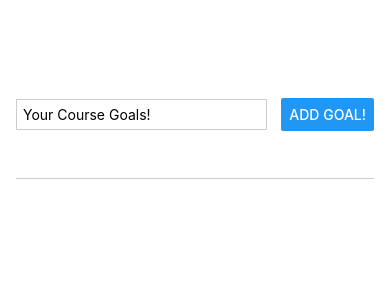
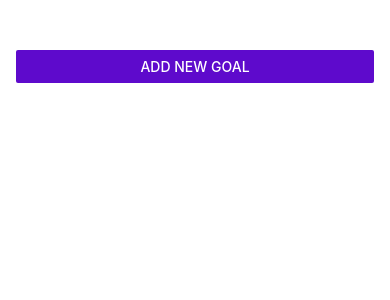
Before and after one commit to avikaldarolia/ToDo-List-ReactNative, a React Native app: screen / in a window 390 px wide. Shown: the top 300 px of the page. Built offline with nearby package versions, Linux system fonts and the light colour scheme.

Commit message:
Modal functionality added

```diff
--- a/App.js
+++ b/App.js
@@ -6,20 +6,30 @@ import GoalItem from './components/GoalItem';
 export default function App() {
 
   const [courseGoals, setCourseGoals] = useState([])
+  const [modalIsVisible, setModalIsVisible] = useState(false)
+
+  function startAddGoalHandler() {
+    setModalIsVisible(true)
+  }
+  function endGoalHandler() {
+    setModalIsVisible(false)
+  }
 
   function addGoalHandler(enteredGoalText) {
-    setCourseGoals((currentCourseGoals) => [...currentCourseGoals, { text: enteredGoalText, id: Math.random.toString() },])
+    setCourseGoals((currentCourseGoals) => [...currentCourseGoals, { text: enteredGoalText, id: Math.random.toString() }])
+    endGoalHandler();
   }
 
   function deleteGoalHandler(id) {
-    console.log("Delete");
-    setCourseGoals( (currentCourseGoals) => {
-      return currentCourseGoals.filter( (goal, index) => id !== index)
+    setCourseGoals((currentCourseGoals) => {
+      return currentCourseGoals.filter((goal, index) => id !== index)
     })
   }
   return (
     <View style={styles.appContainer}>
-      <GoalInput onAddGoal={addGoalHandler} />
+      <Button title='Add New Goal' color={'#5e0acc'} onPress={startAddGoalHandler} />
+      <GoalInput visible={modalIsVisible} onEndGoal={endGoalHandler} onAddGoal={addGoalHandler} />
+
       <View style={styles.goalsContainer}>
         <FlatList data={courseGoals} renderItem={(itemData) => {
           return (
--- a/components/GoalInput.js
+++ b/components/GoalInput.js
@@ -1,5 +1,5 @@
 import { useState } from "react"
-import { View, TextInput, Button, StyleSheet } from "react-native"
+import { View, TextInput, Button, StyleSheet, Modal } from "react-native"
 
 function GoalInput(props) {
     const [enteredGoalText, setEnteredGoalText] = useState('')
@@ -10,11 +10,23 @@ function GoalInput(props) {
         props.onAddGoal(enteredGoalText)
         setEnteredGoalText('')
     }
+    function endGoalHandler() {
+        props.onEndGoal()
+    }
     return (
-        <View style={styles.inputContainer}>
-            <TextInput style={styles.textInput} placeholder='Your Course Goals!' onChangeText={goalInputHandler} value={enteredGoalText} />
-            <Button title='Add Goal!' onPress={addGoalHandler} />
-        </View>
+        <Modal visible={props.visible} animationType={"slide"}>
+            <View style={styles.inputContainer}>
+                <TextInput style={styles.textInput} placeholder='Your Course Goals!' onChangeText={goalInputHandler} value={enteredGoalText} />
+                <View style={styles.buttonContainer}>
+                    <View style={styles.button}>
+                        <Button title='Add Goal!' onPress={addGoalHandler} />
+                    </View>
+                    <View style={styles.button}>
+                        <Button title="Cancel" onPress={endGoalHandler} />
+                    </View>
+                </View>
+            </View>
+        </Modal>
     )
 }
 
@@ -23,18 +35,25 @@ export default GoalInput
 const styles = StyleSheet.create({
     inputContainer: {
         flex: 1,
-        flexDirection: "row",
-        justifyContent: "space-between",
+        justifyContent: "center",
         alignItems: "center",
         marginBottom: 24,
         borderBottomWidth: 1,
         borderBottomColor: '#cccccc',
+        padding: 16
     },
     textInput: {
         borderWidth: 1,
         borderColor: '#cccccc',
-        width: '70%',
-        marginRight: 8,
+        width: '100%',
         padding: 6
     },
+    buttonContainer: {
+        marginTop: 16,
+        flexDirection: 'row'
+    },
+    button: {
+        width: '30%',
+        marginHorizontal: 8
+    }
 })
```
